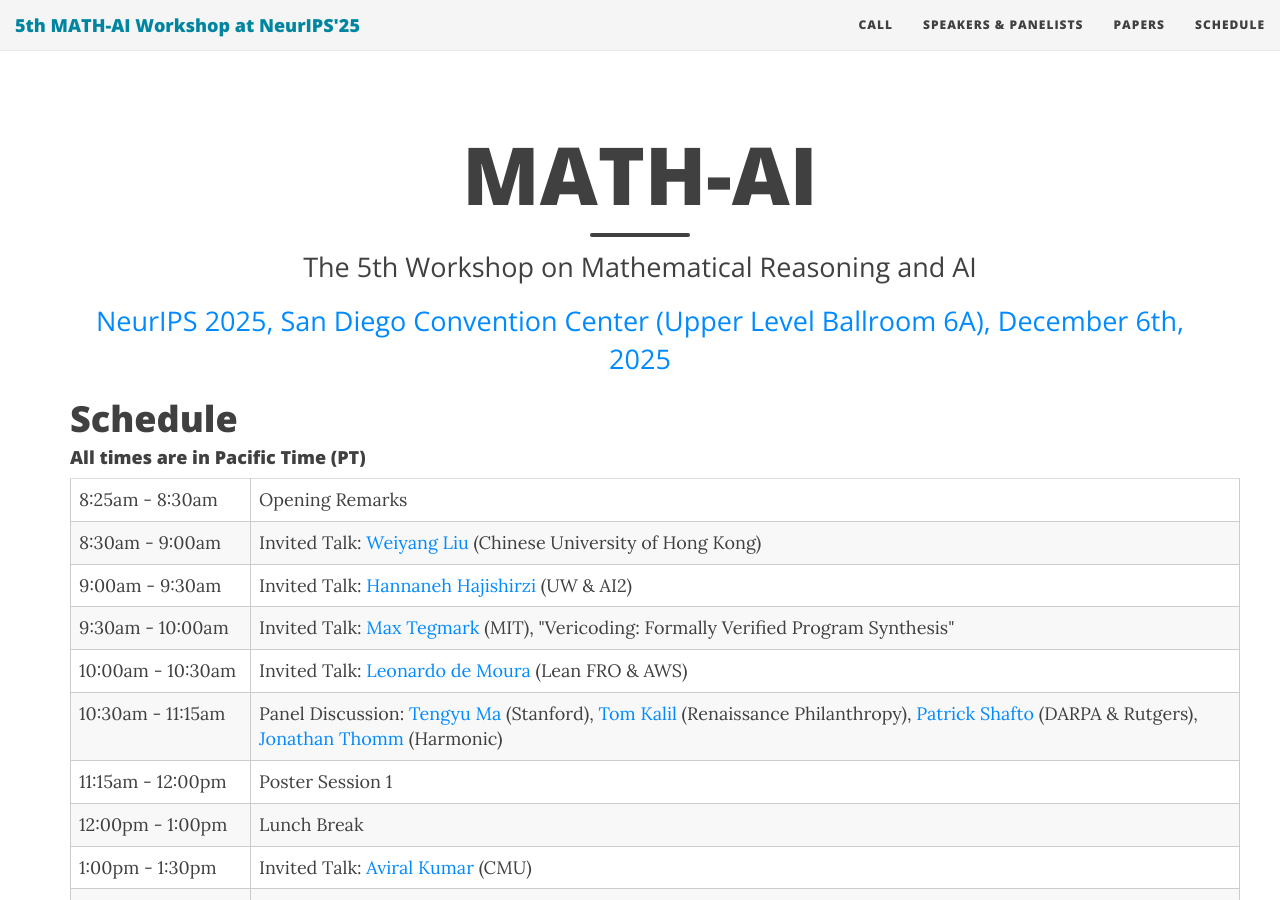
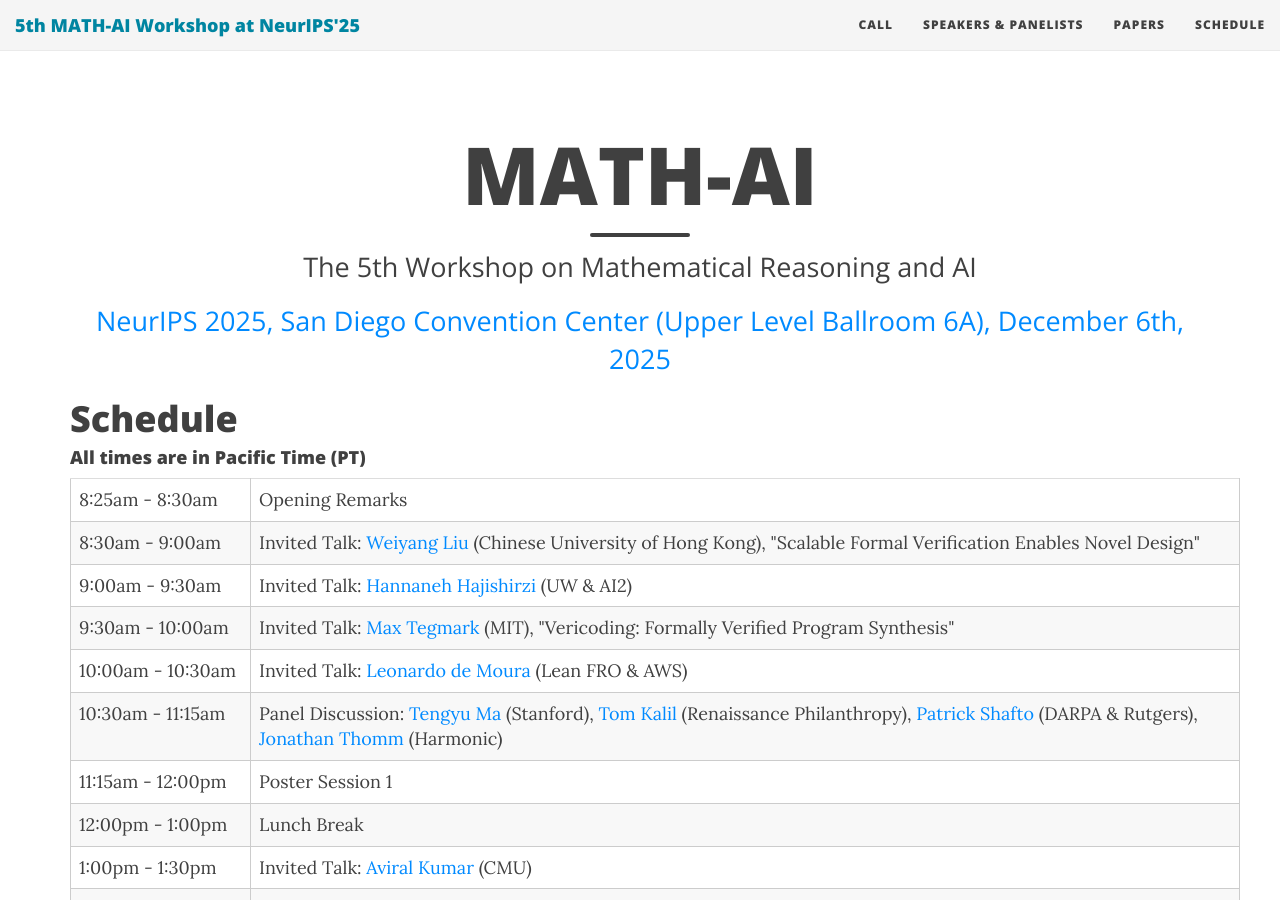
Before and after one commit to mathai2025/mathai2025.github.io, a Jekyll site: the page built from schedule.md, in a window 1280 px wide and 900 px high. Built offline with Jekyll 4.4.1, drawn with Linux system fonts in a browser that asks for light colours; nearby versions of some CDN libraries.

Commit message:
Update schedule.md

```diff
--- a/schedule.md
+++ b/schedule.md
@@ -24,7 +24,7 @@ use-site-title: true
       </tr>
       <tr>
         <td style="width: 180px;">8:30am - 9:00am</td>
-        <td>Invited Talk: <a href="https://wyliu.com/" target="_blank">Weiyang Liu</a> (Chinese University of Hong Kong)</td>
+        <td>Invited Talk: <a href="https://wyliu.com/" target="_blank">Weiyang Liu</a> (Chinese University of Hong Kong), "Scalable Formal Verification Enables Novel Design"</td>
       </tr>
       <tr>
         <td style="width: 180px;">9:00am - 9:30am</td>
```
